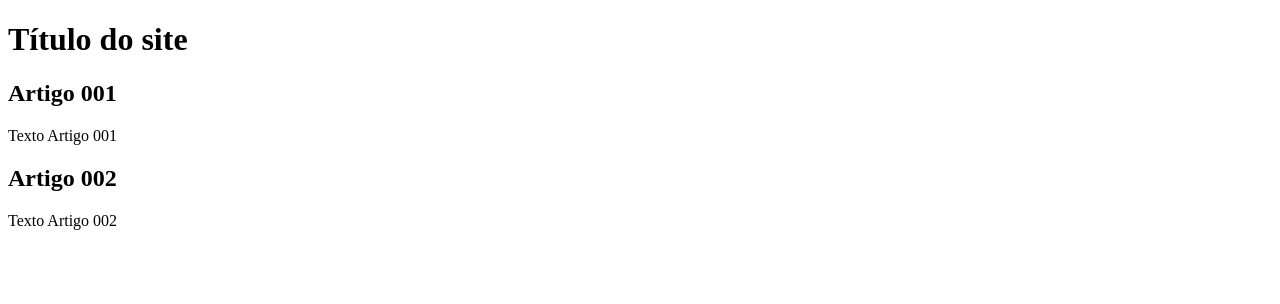
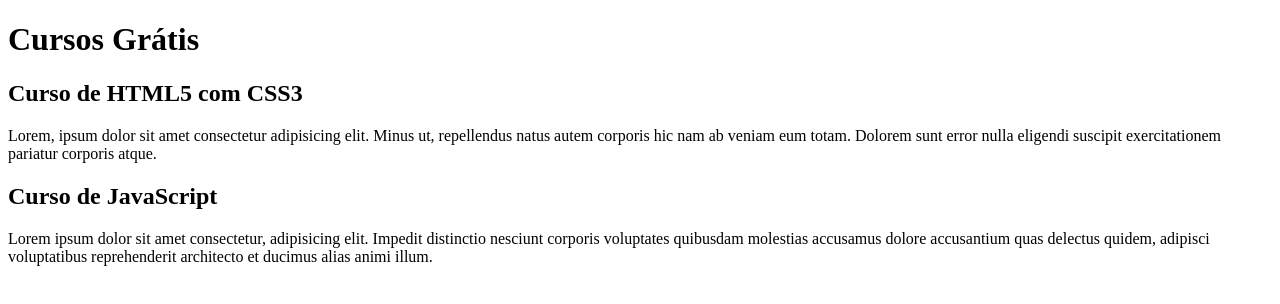
Before and after one commit to Will-767/projeto-site, a plain HTML site: page index.html in a window 1280 px wide. Drawn offline with Linux system fonts and the light colour scheme.

Commit message:
comecei o conteúdo

```diff
--- a/index.html
+++ b/index.html
@@ -9,15 +9,15 @@
 <body>
     <main>
         <header>
-            <h1>Título do site</h1>
+            <h1>Cursos Grátis</h1>
         </header>
         <article>
-            <h2>Artigo 001</h2>
-            <p>Texto Artigo 001</p>
+            <h2>Curso de HTML5 com CSS3</h2>
+            <p>Lorem, ipsum dolor sit amet consectetur adipisicing elit. Minus ut, repellendus natus autem corporis hic nam ab veniam eum totam. Dolorem sunt error nulla eligendi suscipit exercitationem pariatur corporis atque.</p>
         </article>
         <article>
-            <h2>Artigo 002</h2>
-            <p>Texto Artigo 002</p>
+            <h2>Curso de JavaScript</h2>
+            <p>Lorem ipsum dolor sit amet consectetur, adipisicing elit. Impedit distinctio nesciunt corporis voluptates quibusdam molestias accusamus dolore accusantium quas delectus quidem, adipisci voluptatibus reprehenderit architecto et ducimus alias animi illum.</p>
         </article>
     </main>
 </body>
```
